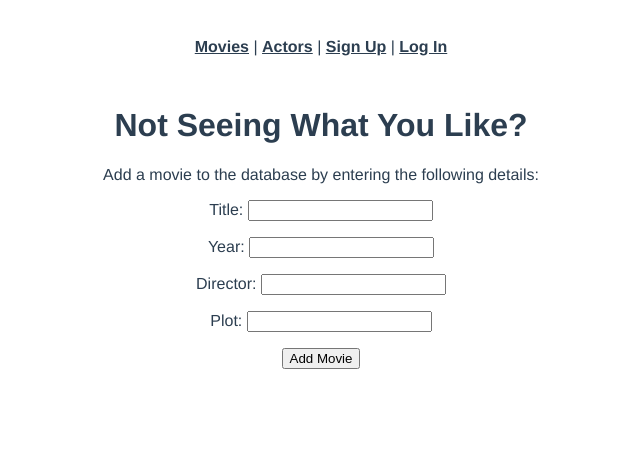
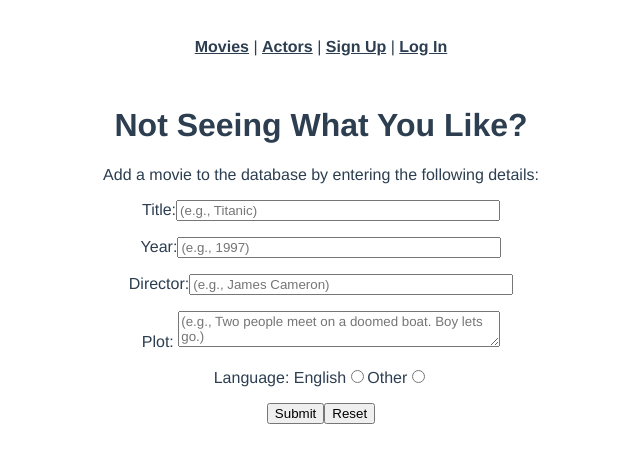
Before and after one commit to corrieleech/movie-frontend, a Vue app: page /movies/new in a window 1280 px wide. Shown: the top 462 px of the page, without its empty margins (319-959 px from the left). Built offline with nearby package versions, Linux system fonts and the light colour scheme.

Commit message:
adds best practice HTML form code for movies new and movies edit

```diff
--- a/src/views/ActorsIndex.vue
+++ b/src/views/ActorsIndex.vue
@@ -24,21 +24,8 @@ export default {
 <template>
   <h1>Corz Actor Database</h1>
   <p>All the actors you will ever need to know.</p>
-  <img
-    src="https://creepyface.io/img/0/serious"
-    data-creepyface
-    data-src-hover="https://creepyface.io/img/0/hover"
-    data-src-look-0="https://creepyface.io/img/0/0"
-    data-src-look-45="https://creepyface.io/img/0/45"
-    data-src-look-90="https://creepyface.io/img/0/90"
-    data-src-look-135="https://creepyface.io/img/0/135"
-    data-src-look-180="https://creepyface.io/img/0/180"
-    data-src-look-225="https://creepyface.io/img/0/225"
-    data-src-look-270="https://creepyface.io/img/0/270"
-    data-src-look-315="https://creepyface.io/img/0/315"
-  />
   <div class="actors-index">
-    <table align="center">
+    <table>
       <tr v-for="actor in actors" v-bind:key="actor.id">
         <td><img :src="`${actor.image}`" /></td>
         <td>
--- a/src/views/MoviesEdit.vue
+++ b/src/views/MoviesEdit.vue
@@ -5,18 +5,22 @@ export default {
   data: function () {
     return {
       movie: {},
+      editMovieParams: {
+        plot: "",
+      },
       errors: [],
     };
   },
   created: function () {
     axios.get(`/movies/${this.$route.params.id}`).then((response) => {
       this.movie = response.data.movie;
+      this.editMovieParams = response.data.movie;
     });
   },
   methods: {
     moviesUpdate: function () {
       axios
-        .patch(`/movies/${this.movie.id}`, this.movie)
+        .patch(`/movies/${this.movie.id}`, this.editMovieParams)
         .then((response) => {
           console.log("Movies Update:", response.data);
           this.$router.push(`/movies/${this.movie.id}`);
@@ -37,29 +41,47 @@ export default {
 
 <template>
   <div class="movies-edit">
+    <form v-on:submit.prevent="moviesUpdate()">
       <div>
-      <h3>Edit: {{ movie.title }}</h3>
+        <h3>Edit: {{ editMovieParams.title }}</h3>
         <ul>
           <li v-for="error in errors" v-bind:key="error">{{ error }}</li>
         </ul>
         <p>
-        Title:
-        <input type="text" v-model="movie.title" />
+          <label for="title">Title:</label>
+          <input type="text" v-model="editMovieParams.title" placeholder="(e.g., Titanic)" />
         </p>
         <p>
-        Year:
-        <input type="text" v-model="movie.year" />
+          <label for="year">Year:</label>
+          <input type="text" v-model="editMovieParams.year" placeholder="(e.g., 1997)" />
         </p>
         <p>
-        Director:
-        <input type="text" v-model="movie.director" />
+          <label for="Director">Director:</label>
+          <input type="text" v-model="editMovieParams.director" placeholder="(e.g., James Cameron)" />
         </p>
         <p>
           Plot:
-        <input type="text" v-model="movie.plot" />
+          <textarea
+            v-model="editMovieParams.plot"
+            placeholder="(e.g., Two people meet on a doomed boat. Boy lets go.)"
+            rows="2"
+            cols="50"
+          ></textarea>
+          <br />
+          <small v-if="editMovieParams.plot.length > 200">
+            <i>{{ 250 - editMovieParams.plot.length }} characters remaining</i>
+          </small>
         </p>
-      <button v-on:click="moviesUpdate()">Update Movie</button>
+        <p>
+          Language:
+          <label for="english">English</label>
+          <input type="radio" id="english" v-model="editMovieParams.english" name="english" value="true" />
+          <label for="notenglish">Other</label>
+          <input type="radio" id="notenglish" v-model="editMovieParams.english" name="english" value="false" />
+        </p>
+        <input type="submit" value="Update" />
         <button v-on:click="moviesDestroy()">Delete Movie</button>
       </div>
+    </form>
   </div>
 </template>
--- a/src/views/MoviesIndex.vue
+++ b/src/views/MoviesIndex.vue
@@ -22,6 +22,9 @@ export default {
         this.movies = response.data;
       });
     },
+    activateForm: function () {
+      this.$router.push("/movies/new");
+    },
   },
   computed: {
     searchTitle() {
@@ -35,9 +38,15 @@ export default {
 
 <template>
   <h1>Corz Movie Database</h1>
-  <p><span data-inline-tweet>All the movies you will ever need to know.</span></p>
-  <h3>Search by Title</h3>
-  <input type="text" v-model="titleSearch" list="movieTitles" />
+  <p><span>All the movies you will ever need to know.</span></p>
+  <h2>
+    Search by Title
+    <input type="text" v-model="titleSearch" list="movieTitles" />
+  </h2>
+  <h2>
+    Not Seeing What You Like?
+    <button v-on:click="activateForm()">Add A Movie</button>
+  </h2>
   <datalist id="movieTitles">
     <option v-for="movie in movies" v-bind:key="movie.id">{{ movie.title }}</option>
   </datalist>
@@ -54,7 +63,6 @@ export default {
       </div>
     </transition-group>
   </div>
-  <div class="static" v-bind:class="{ active: isActive, 'text-danger': hasError }"><p>Test text</p></div>
 </template>
 
 <style></style>
--- a/src/views/MoviesNew.vue
+++ b/src/views/MoviesNew.vue
@@ -6,7 +6,6 @@ export default {
     return {
       newMovieParams: {
         plot: "",
-        english: true,
       },
       errors: [],
     };
@@ -34,27 +33,52 @@ export default {
     <ul>
       <li v-for="error in errors" v-bind:key="error">{{ error }}</li>
     </ul>
+    <form v-on:submit.prevent="moviesCreate()">
       <p>
-      Title:
-      <input type="text" v-model="newMovieParams.title" />
+        <label for="title">Title:</label>
+        <input type="text" v-model="newMovieParams.title" placeholder="(e.g., Titanic)" />
       </p>
       <p>
-      Year:
-      <input type="text" v-model="newMovieParams.year" />
+        <label for="year">Year:</label>
+        <input type="text" v-model="newMovieParams.year" placeholder="(e.g., 1997)" />
       </p>
       <p>
-      Director:
-      <input type="text" v-model="newMovieParams.director" />
+        <label for="Director">Director:</label>
+        <input type="text" v-model="newMovieParams.director" placeholder="(e.g., James Cameron)" />
       </p>
       <p>
         Plot:
-      <input type="text" v-model="newMovieParams.plot" />
+        <textarea
+          v-model="newMovieParams.plot"
+          placeholder="(e.g., Two people meet on a doomed boat. Boy lets go.)"
+          rows="2"
+          cols="50"
+        ></textarea>
         <br />
         <small v-if="newMovieParams.plot.length > 200">
           <i>{{ 250 - newMovieParams.plot.length }} characters remaining</i>
         </small>
       </p>
-    <button v-on:click="moviesCreate()">Add Movie</button>
+      <p>
+        Language:
+        <label for="english">English</label>
+        <input type="radio" id="english" v-model="newMovieParams.english" name="english" value="true" />
+        <label for="notenglish">Other</label>
+        <input type="radio" id="notenglish" v-model="newMovieParams.english" name="english" value="false" />
+      </p>
+      <input type="submit" value="Submit" />
+      <input type="reset" value="Reset" />
       <br />
+    </form>
   </div>
 </template>
+
+<style>
+input[type="text"] {
+  width: 25%;
+}
+textarea {
+  font-family: Avenir, Helvetica, Arial, sans-serif;
+  width: 25%;
+}
+</style>
```
Lines whose indentation alone changed are shown as unchanged.
